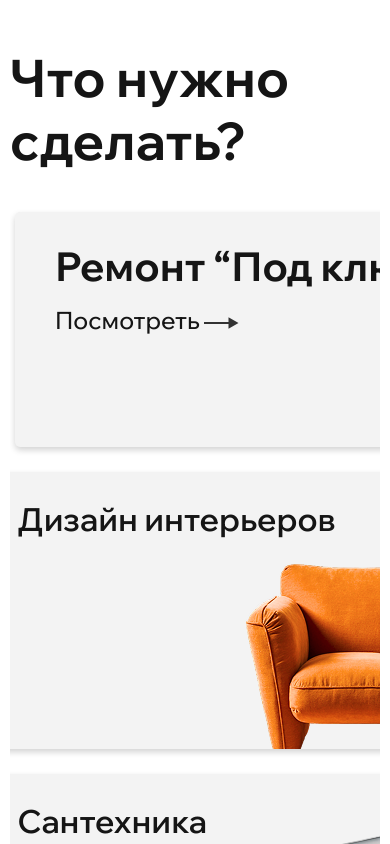
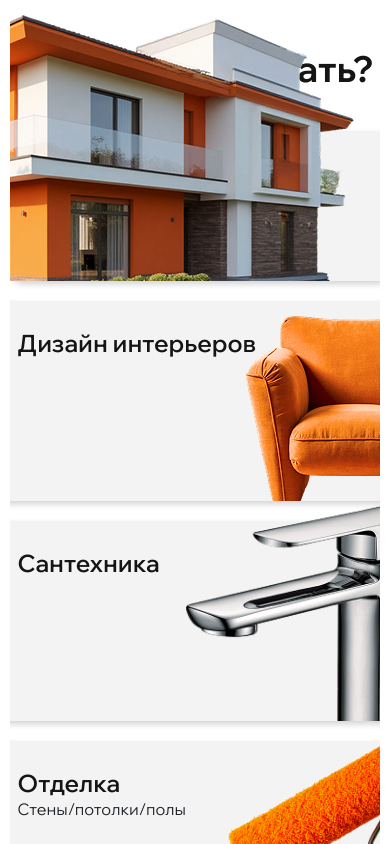
Before and after one commit to ksenmlv/rulla_front, a React (Create React App) app: page / in a window 390 px wide. Shown: the part 1520-2364 px from the top of the page. Built offline with nearby package versions, Linux system fonts and the light colour scheme; no server answers.

Commit message:
Сортировка городов + отступы между карточками в блоке Чнс

```diff
--- a/src/api/citiesApi.ts
+++ b/src/api/citiesApi.ts
@@ -1,10 +1,30 @@
 import apiClient from './client'
 import { CitiesResponse } from '../types/city'
-
 
 export const citiesApi = {
     getCities: async(): Promise<CitiesResponse> => {
         const response = await apiClient.get<CitiesResponse>('/asset/cities')
-        return response.data
+
+        // Сортируем cities по имени с учетом русской локали
+        const sortedData = {
+            ...response.data,
+            data: response.data.data.sort((a, b) => a.name.localeCompare(b.name, 'ru'))
+        }
+
+        return sortedData
     }
 }
+
+
+
+// // без сортировки
+// import apiClient from './client'
+// import { CitiesResponse } from '../types/city'
+
+
+// export const citiesApi = {
+//     getCities: async(): Promise<CitiesResponse> => {
+//         const response = await apiClient.get<CitiesResponse>('/asset/cities')
+//         return response.data
+//     }
+// }
--- a/src/components/lists/TownSelect.jsx
+++ b/src/components/lists/TownSelect.jsx
@@ -174,9 +174,9 @@ const customStyles = {
   option: (baseStyles, state) => ({
     ...baseStyles,
     fontSize: '20px',
-    fontWeight: '500',
+    fontWeight: state.isSelected ? '800' : '500',
     cursor: 'pointer',
-    backgroundColor: state.isFocused ? '#F0DED7' : 'white',
+    backgroundColor: state.isFocused ? '#DE5A2B99' : 'white',
     color: state.isSelected ? '#DE5A2B' : '#000',
     whiteSpace: 'normal',
     wordWrap: 'break-word',
@@ -188,7 +188,7 @@ const customStyles = {
     margin: '2px 7px 2px 15px',
     width: '398px', // Фиксированная ширина, как у поля ввода
     ':active': {
-      backgroundColor: '#F0DED7',
+      backgroundColor: '#DE5A2B',
       borderRadius: '7px',
     },
     ':last-child': {
--- a/src/pages/Main/Main.css
+++ b/src/pages/Main/Main.css
@@ -457,6 +457,7 @@
     margin-left: 5px;
     cursor: pointer;
     transition: transform 0.3s ease, box-shadow 0.3s ease;
+    margin-bottom: 20px;
 
     h2 {
         font-size: 40px;
@@ -485,15 +486,11 @@
 
 .blocks {
     display: grid;
-    grid-template-columns: repeat(auto-fit, minmax(411px, 1fr));
-    grid-auto-flow: dense;
-    gap: 25px 20px;
+    grid-template-columns: repeat(auto-fit, minmax(400px, 1fr));
+    gap: 20px 20px;
     justify-content: center;
-    justify-items: center;
-    margin-top: 25px;
+    align-items: start;
 }
-
-
 
 .block {
     border-radius: 5px;
@@ -524,6 +521,9 @@
         position: absolute;
         right: 0;
         bottom: 0;
+        max-width: 60%; /* Ограничиваем размер изображения */
+        height: auto;
+        pointer-events: none;
     }
 }
 .block:hover {
@@ -545,6 +545,62 @@
         font-size: 24px;
         font-weight: 500;
         margin-top: 138px;
+    }
+}
+
+/* Адаптивность блока "Что надо сделать"*/
+@media (max-width: 1200px) {
+    .block-large {
+        min-width: auto;
+        width: 100%;
+        height: 200px;
+    }
+}
+
+@media (max-width: 768px) {
+    .blocks {
+        grid-template-columns: repeat(auto-fit, minmax(300px, 1fr));
+        gap: 20px;
+    }
+
+    .work-options h1 {
+        font-size: 36px;
+    }
+
+    .block-large {
+        height: 150px;
+        padding-left: 20px;
+        padding-top: 20px;
+
+        h2 {
+            font-size: 24px;
+        }
+
+        p {
+            font-size: 18px;
+        }
+    }
+
+    .block {
+        height: 250px;
+
+        h3 {
+            font-size: 24px;
+        }
+
+        p {
+            font-size: 16px;
+        }
+    }
+}
+
+@media (max-width: 480px) {
+    .blocks {
+        grid-template-columns: 1fr;
+    }
+
+    .block {
+        height: 200px;
     }
 }
 
```
